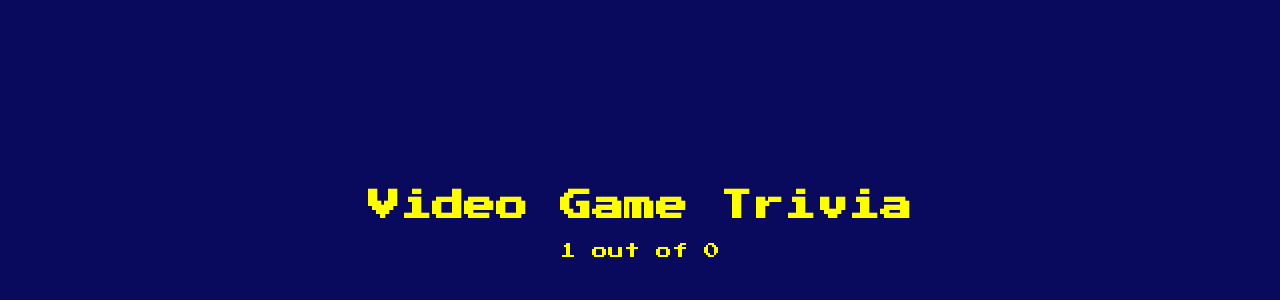
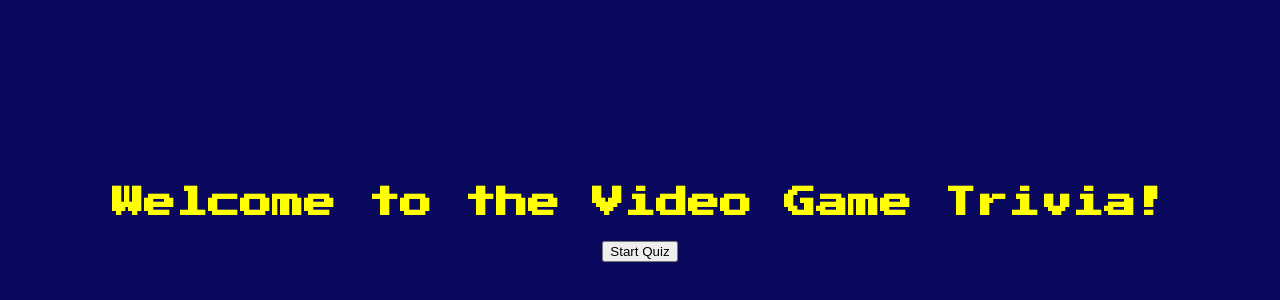
Before and after one commit to Court-Pencil/Ms2-quiz, a React (Create React App) app in the folder my-app/: page / in a window 1280 px wide. Shown: the part 206-506 px from the top of the page. Built offline with nearby package versions, Linux system fonts and the light colour scheme; no server answers.

Commit message:
started again to include different screen transitions

```diff
--- a/my-app/src/App.jsx
+++ b/my-app/src/App.jsx
@@ -3,9 +3,17 @@ import Questions from './components/Questions'
 import './App.css'
 
 export default function App() {
+  const [stage, setStage] = React.useState('start')
   return (
     <div className="App">
-      <Questions />
+      {stage === 'start' && (
+        <div>
+          <h1>Welcome to the Video Game Trivia!</h1>
+          <button onClick={() => setStage('quiz')}>Start Quiz</button>
+        </div>
+      )}
+      {stage === 'quiz' && <Questions />}
+       {stage === 'results' && <div>Your results will be displayed here.</div>}
     </div>
   )
 }
```
